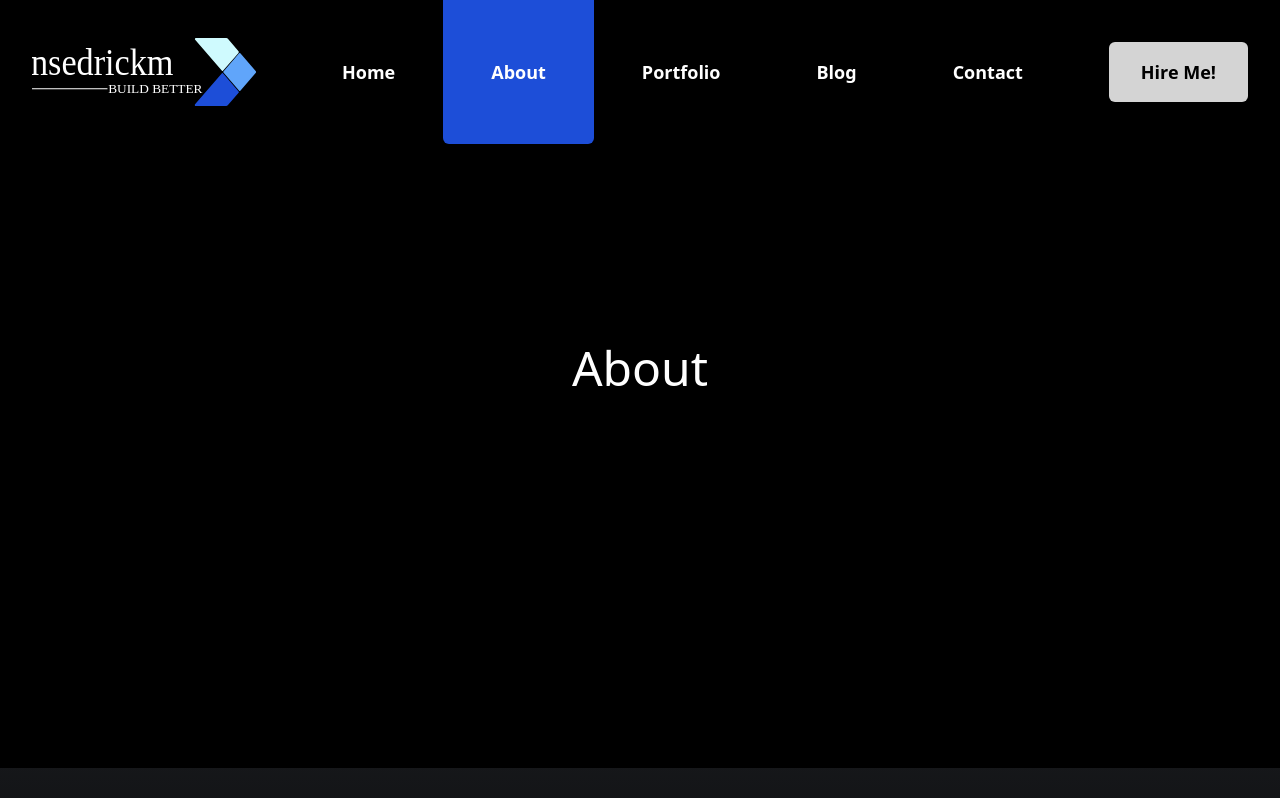
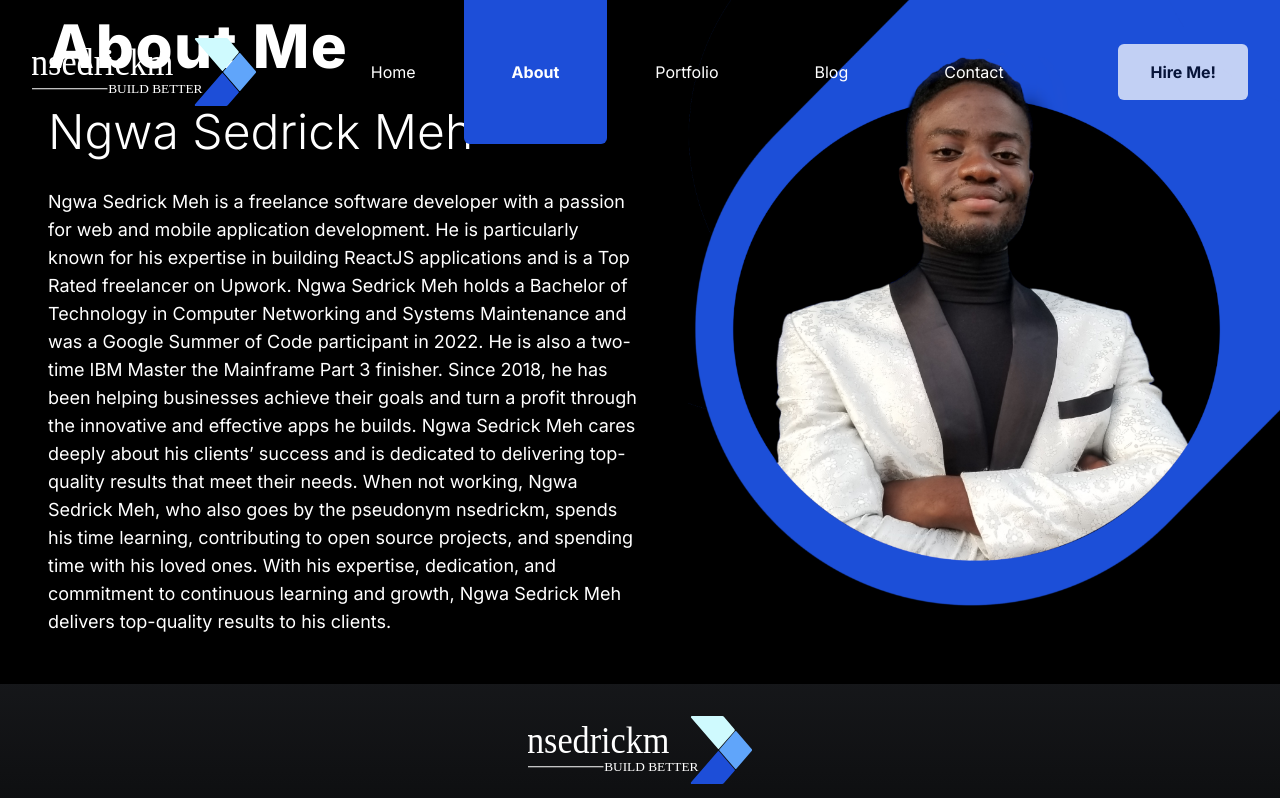
Before and after one commit to nSedrickm/nsedrickm.com, a Next.js app: page /about in a window 1280 px wide. Shown: the top 798 px of the page. Built offline with nearby package versions, Linux system fonts and the light colour scheme.

Commit message:
update: next 13 stable, add inter font and mock about page

```diff
--- a/next.config.js
+++ b/next.config.js
@@ -1,8 +1,4 @@
 /** @type {import('next').NextConfig} */
-const nextConfig = {
-  experimental: {
-    appDir: true,
-  },
-}
+const nextConfig = {};
 
-module.exports = nextConfig
+module.exports = nextConfig;
--- a/src/app/about/page.tsx
+++ b/src/app/about/page.tsx
@@ -1,9 +1,45 @@
 import Image from "next/image";
+import Link from "next/link";
+import headerBg from "images/header-background.png";
 
 const About = () => {
   return (
-    <div className="grid min-h-screen place-items-center">
-      <div className="text-5xl">About</div>
+    <div className="grid grid-cols-2 gap-8">
+      <header className="flex flex-col space-y-8 lg:flex-row col-span-full">
+        <div className="flex flex-col self-center flex-1 gap-8 px-4 md:p-12">
+          <h1 className="text-5xl font-extrabold tracking-wide md:text-6xl">
+            About Me
+          </h1>
+          <p className="text-2xl font-light leading-tight md:text-5xl">
+            Ngwa Sedrick Meh
+          </p>
+          <p className="">
+            Ngwa Sedrick Meh is a freelance software developer with a passion
+            for web and mobile application development. He is particularly known
+            for his expertise in building ReactJS applications and is a Top
+            Rated freelancer on Upwork. Ngwa Sedrick Meh holds a Bachelor of
+            Technology in Computer Networking and Systems Maintenance and was a
+            Google Summer of Code participant in 2022. He is also a two-time IBM
+            Master the Mainframe Part 3 finisher. Since 2018, he has been
+            helping businesses achieve their goals and turn a profit through the
+            innovative and effective apps he builds. Ngwa Sedrick Meh cares
+            deeply about his clients’ success and is dedicated to delivering
+            top-quality results that meet their needs. When not working, Ngwa
+            Sedrick Meh, who also goes by the pseudonym nsedrickm, spends his
+            time learning, contributing to open source projects, and spending
+            time with his loved ones. With his expertise, dedication, and
+            commitment to continuous learning and growth, Ngwa Sedrick Meh
+            delivers top-quality results to his clients.
+          </p>
+        </div>
+        <div className="relative flex-1">
+          <Image
+            src={headerBg}
+            alt="header banner"
+            className="block object-contain w-full shadow-xl"
+          />
+        </div>
+      </header>
     </div>
   );
 };
--- a/src/app/components/Navbar.tsx
+++ b/src/app/components/Navbar.tsx
@@ -18,29 +18,32 @@ const links = [
 ];
 
 export const Navbar = () => {
-  const pathname = usePathname();
+  const path = usePathname();
   const isScrolled = useScroll();
   const [open, setOpen] = useState(false);
 
   return (
     <nav
       className={clsx(
-        "z-40 flex gap-4 items-center flex-wrap justify-between text-lg px-2 py-4 lg:py-0 sm:px-8 sticky top-0 transform transition-all duration-600 ease-in-out delay-150",
-        isScrolled ? "backdrop-blur bg-black/40" : "lg:-mb-44"
+        "z-40 flex gap-4 items-center flex-wrap justify-between text-base px-2 py-4 lg:py-0 sm:px-8 sticky top-0 transform transition-all duration-600 ease-in-out delay-150",
+        isScrolled && "backdrop-blur bg-black/40",
+        {
+          "lg:-mb-44": ["/", "/about"].includes(path),
+        }
       )}
     >
       <Logo />
       <ul className="items-stretch hidden gap-0 lg:flex">
         {links.map((link, index) => {
-          const isActive = link.href === pathname;
+          const isActive = link.href === path;
           return (
             <li key={index} className={clsx(isScrolled ? "h-20" : "h-36")}>
               <Link
                 href={link.href}
                 className={clsx(
-                  "flex font-bold h-full px-12 items-center rounded-b-md transition duration-300 ease-in-out delay-150 hover:backdrop-blur-2xl",
+                  "flex  h-full px-12 items-center rounded-b-md transition duration-300 ease-in-out delay-150 hover:backdrop-blur-2xl",
                   isActive
-                    ? "bg-blue-700 hover:animate-pulse"
+                    ? "bg-blue-700 hover:animate-pulse font-bold"
                     : "hover:bg-white/10 hover:animate-bounce"
                 )}
               >
@@ -70,16 +73,16 @@ export const Navbar = () => {
       {open && (
         <ul className="order-last w-full mt-10">
           {links.map((link, index) => {
-            const isActive = link.href === pathname;
+            const isActive = link.href === path;
             return (
               <li key={index} className="h-28">
                 <Link
                   href={link.href}
                   onClick={() => setOpen(!open)}
                   className={clsx(
-                    "flex font-bold h-full px-12 items-center rounded-b-md transition duration-300 ease-in-out delay-150 hover:backdrop-blur-2xl",
+                    "flex  h-full px-12 items-center rounded-b-md transition duration-300 ease-in-out delay-150 hover:backdrop-blur-2xl",
                     isActive
-                      ? "bg-blue-700 hover:animate-pulse"
+                      ? "bg-blue-700 hover:animate-pulse font-bold"
                       : "hover:bg-white/10 hover:animate-bounce"
                   )}
                 >
--- a/src/app/hooks/useScroll.tsx
+++ b/src/app/hooks/useScroll.tsx
@@ -1,3 +1,4 @@
+"use client";
 import { useSyncExternalStore } from "react";
 
 function subscribe(callback: any) {
--- a/src/app/layout.tsx
+++ b/src/app/layout.tsx
@@ -1,5 +1,8 @@
 import { Navbar, Footer } from "components";
+import { Inter } from "next/font/google";
 import "./globals.css";
+
+const inter = Inter({ subsets: ["latin"] });
 
 export const metadata = {
   title: "Ngwa Sedrick Meh",
@@ -21,8 +24,8 @@ export default function RootLayout({
 }) {
   return (
     <html lang="en" className="scroll-smooth">
-      <body>
-        <div className="flex flex-col min-h-screen text-white bg-black">
+      <body className={inter.className}>
+        <div className="flex flex-col min-h-screen text-lg text-white bg-black">
           <Navbar />
           <main className="flex-1">{children}</main>
           <Footer />
--- a/src/app/page.tsx
+++ b/src/app/page.tsx
@@ -1,3 +1,4 @@
+"use client";
 import Link from "next/link";
 import Image from "next/image";
 import headerBg from "images/header-background.png";
@@ -19,6 +20,7 @@ const services: Record<string, any>[] = [
     icon: <ReactOriginal size={56} />,
     desc: "I can help you build stunning React Applications that will WOW your users. These includes data heavy applications like admin and user dashboards, back offices, SPAs and so much more",
     border: "border-sky-400",
+    text: "text-sky-400",
   },
   {
     tag: "consultation",
@@ -26,6 +28,7 @@ const services: Record<string, any>[] = [
     icon: <FileCode size={52} className="text-amber-500" />,
     desc: "Looking to start a new project but don't have all the details dialed in yet? Join me on a call and we'll sort it out together",
     border: "border-amber-500",
+    text: "text-amber-500",
   },
 
   {
@@ -34,6 +37,7 @@ const services: Record<string, any>[] = [
     icon: <Users size={52} className="text-red-500" />,
     desc: "Sometimes you get stuck and just need a guide to help you figure out and resolve code bugs. I love these sessions",
     border: "border-red-500",
+    text: "text-red-500",
   },
   {
     tag: "feature-customization",
@@ -41,6 +45,7 @@ const services: Record<string, any>[] = [
     icon: <Paintbrush size={52} className="text-green-500" />,
     desc: "Need a new feature added to your app/website or just bought a new theme/template from themeforest and need it customized for your brand? I'm the man for the job",
     border: "border-green-500",
+    text: "text-green-500",
   },
   {
     tag: "web-dev",
@@ -48,6 +53,7 @@ const services: Record<string, any>[] = [
     icon: <LayoutDashboard size={52} className="text-indigo-500" />,
     desc: "Need a professional website for your business, event or community. Theres a thousand ways to build a website but I can make one thats just right for you",
     border: "border-indigo-500",
+    text: "text-indigo-500",
   },
   {
     tag: "hosting-deployments",
@@ -55,6 +61,7 @@ const services: Record<string, any>[] = [
     icon: <CloudCog size={52} className="text-blue-700" />,
     desc: "Setting up apps and websites can be a real pain. Choosing the best hosting service, setting up a domain name, configuring a cloud service and so much more. Let me handle all that for you",
     border: "border-blue-700",
+    text: "text-blue-700",
   },
 ];
 
@@ -63,21 +70,22 @@ const Home = () => {
     <div className="grid grid-cols-2 gap-8">
       <header className="flex flex-col space-y-8 lg:flex-row col-span-full">
         <div className="flex flex-col self-center flex-1 gap-8 px-4 pt-20 lg:p-24">
-          <span className="text-5xl font-extrabold tracking-wide md:text-6xl">
+          <h1 className="text-5xl font-extrabold tracking-wide md:text-6xl">
             Welcome!
-          </span>
-          <p className="text-2xl font-light leading-tight md:text-5xl">
+          </h1>
+          <p className="text-2xl font-light leading-normal md:text-5xl">
             My name is <strong className="font-semibold">Sedrick</strong> and I
             build and maintain web applications
           </p>
 
-          <a
+          <Link
+            scroll
             href="#services"
             className="flex items-center self-start justify-center gap-2 py-4 text-2xl text-white transition duration-300 ease-in-out delay-150 border-b border-white group"
           >
             <span>Learn more</span>
             <ChevronRight className="group-hover:rotate-90" />
-          </a>
+          </Link>
         </div>
         <div className="relative flex-1">
           <Image
@@ -89,7 +97,7 @@ const Home = () => {
       </header>
       <section
         id="services"
-        className="max-w-full min-h-screen p-4 mb-10 prose lg:text-center lg:p-40 col-span-full prose-invert"
+        className="max-w-full min-h-screen p-4 mb-10 prose scroll-mt-20 md:scroll-mt-5 lg:text-center lg:p-40 col-span-full prose-invert"
       >
         <h2 className="mb-8 text-4xl font-bold md:text-5xl">Services</h2>
         <p className="">
@@ -116,9 +124,13 @@ const Home = () => {
 
               <Link
                 href={`/contact?service=${service.tag}&subject=${service.name}`}
-                className="hidden p-4 font-bold text-black no-underline transition ease-in-out delay-150 bg-white rounded-md group-hover:block hover:-translate-y-1 hover:scale-110"
+                className={clsx(
+                  "items-center hidden font-semibold gap-2 text-lg no-underline transition duration-300 ease-in-out delay-150 group-hover:flex group",
+                  service.text
+                )}
               >
-                Get In Touch
+                <span>Get In Touch</span>
+                <ChevronRight className="hover:rotate-90" />
               </Link>
             </div>
           ))}
```
Also changed, not shown: package.json (+4 -3 lines), 1 other file (tests, documents, lock files or other folders).
